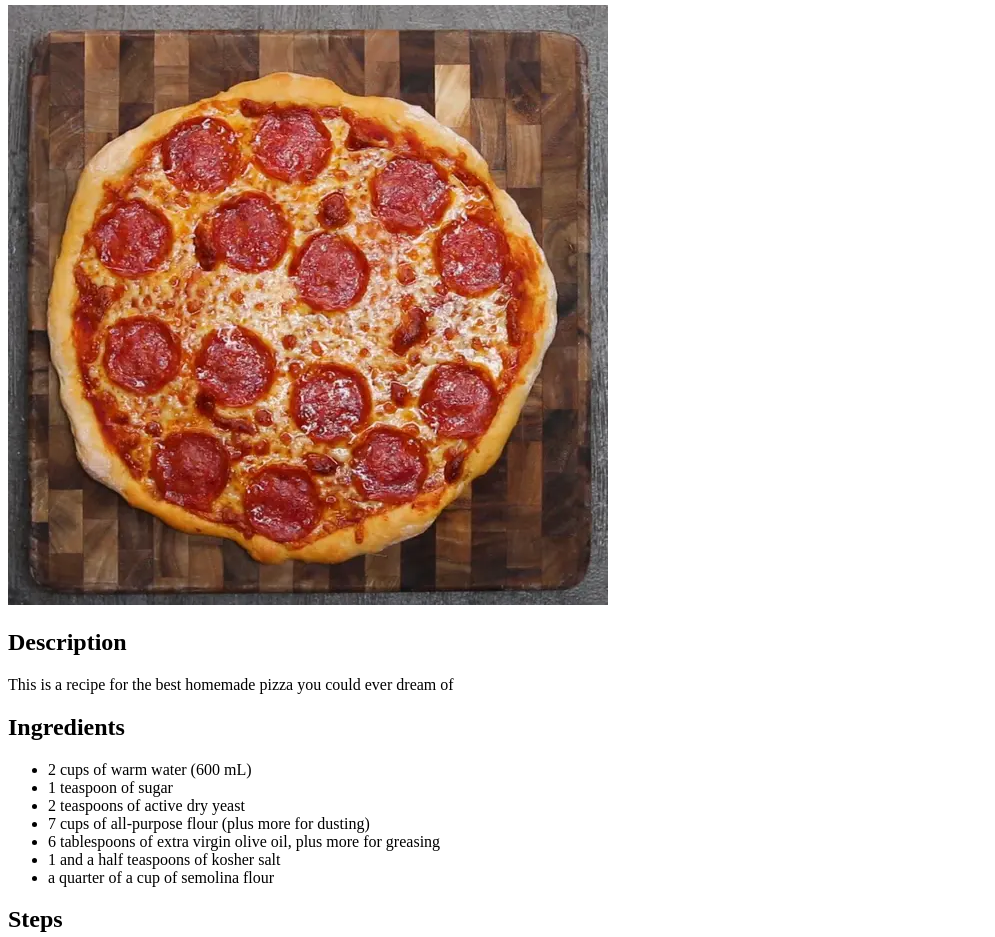
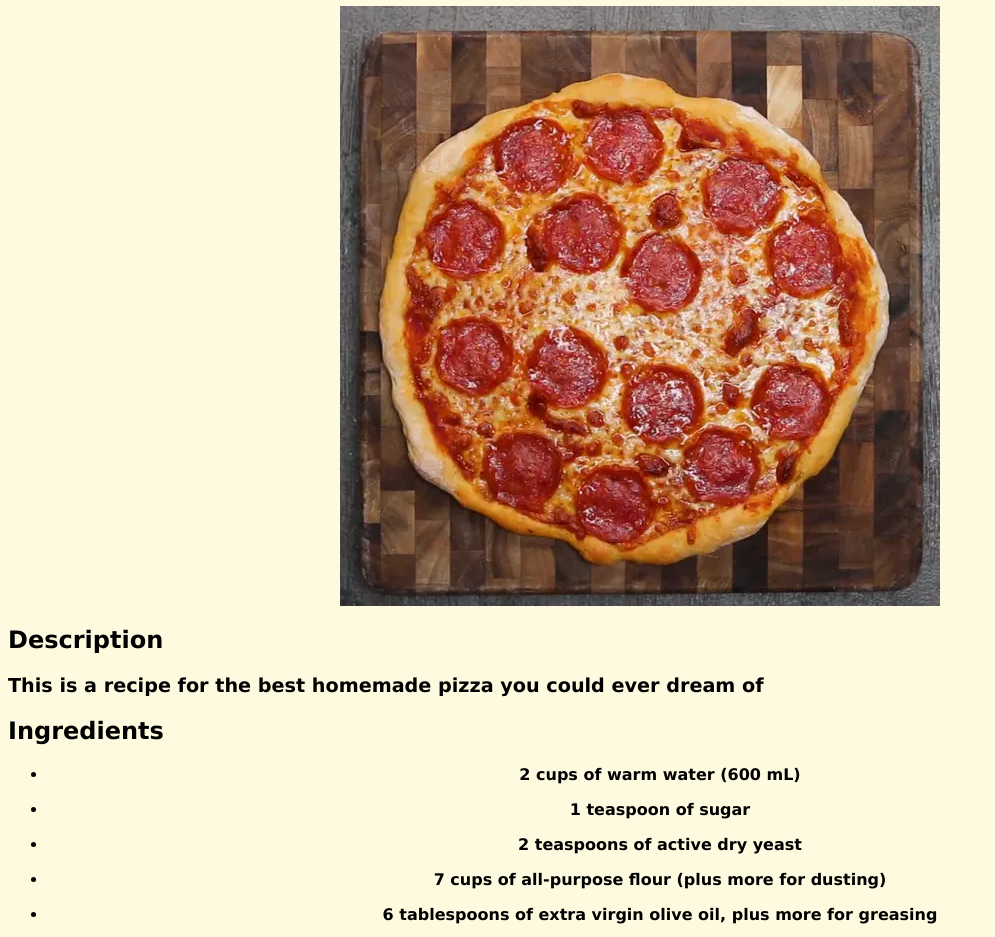
Before and after one commit to mfbalestra/odin-recipes, a plain HTML site: page recipes/pizza.html in a window 1280 px wide. Shown: the part 75-1012 px from the top of the page, without its empty margins (0-995 px from the left). Drawn offline with Linux system fonts and the light colour scheme.

Commit message:
Add style to the whole site

```diff
--- /dev/null
+++ b/css/styles.css
@@ -0,0 +1,35 @@
+* {
+    font-family: Verdana, Geneva, Tahoma, sans-serif;
+}
+
+body {
+    background-color: rgb(254, 250, 224);
+}
+
+h1 {
+    text-align: center;
+}
+
+img {
+    display: block;
+    height: auto;
+    margin-left: auto;
+    margin-right: auto;
+    justify-content: center;
+}
+
+li {
+    font-weight: bold;
+    text-align: center;
+    margin-top: 1rem;
+}
+
+p {
+    font-weight: bold;
+    font-size: 1.2rem;
+}
+
+.back {
+    font-weight: bold;
+    font-size: 1.1rem;
+}
--- a/recipes/pizza.html
+++ b/recipes/pizza.html
@@ -6,6 +6,7 @@
     <meta http-equiv="X-UA-Compatible" content="IE=edge">
     <meta name="viewport" content="width=device-width, initial-scale=1.0">
     <title>Pizza Recipe</title>
+    <link rel="stylesheet" href="../css/styles.css">
 </head>
 
 <body>
@@ -55,6 +56,7 @@
         </li>
         <li>Enjoy!</li>
     </ol>
+    <a href="../index.html" class="back">Go Back</a>
 </body>
 
 </html>
```
Also changed, not shown: index.html (+6 -1 lines), recipes/bolognese-pasta.html (+2 -0 lines), recipes/lasagna.html (+2 -0 lines), img/italian-chef.png (added).
